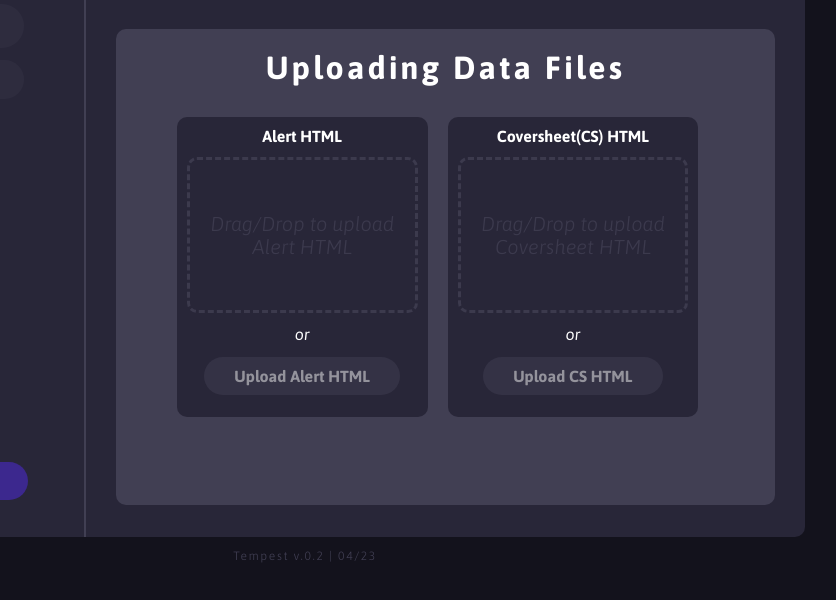
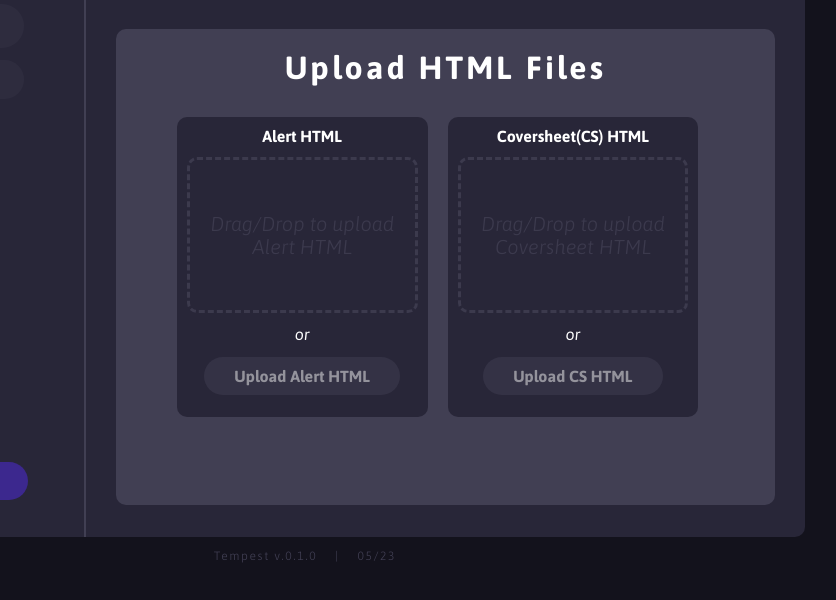
Before and after one commit to omnipotentOmni/Tempest, a plain HTML site: page ApplicationSupport/html/main-page.htm in a window 1280 px wide. Shown: the part 150-750 px from the top of the page, 335-1171 px from the left. Drawn offline with Linux system fonts and the light colour scheme.

Commit message:
0505 – more edits

```diff
--- a/ApplicationSupport/html/main-page.htm
+++ b/ApplicationSupport/html/main-page.htm
@@ -53,7 +53,7 @@
           </div>
           <div class="break"></div>
           <div id="template-main-content"> <!-- THIS IS WHERE THE CONTENT OF THE TEMPLATE UPLOADES GO -->
-            <div class="selection-header">Uploading Data Files</div>
+            <div class="selection-header">Upload HTML Files</div>
             <div id="drag-upload-section">
               <div id="alert-upload" class="upload-section">
                 <strong>Alert HTML</strong>
@@ -73,7 +73,7 @@
           </div>
         </div>
       </div>
-      <div id="app-data">Tempest v.0.2 |  04/23</div>
+      <div id="app-data">Tempest v.0.1.0 &ensp; | &ensp; 05/23</div>
     </div>
     <script src="../scripts/main-page.js"></script>
   </body>
```
